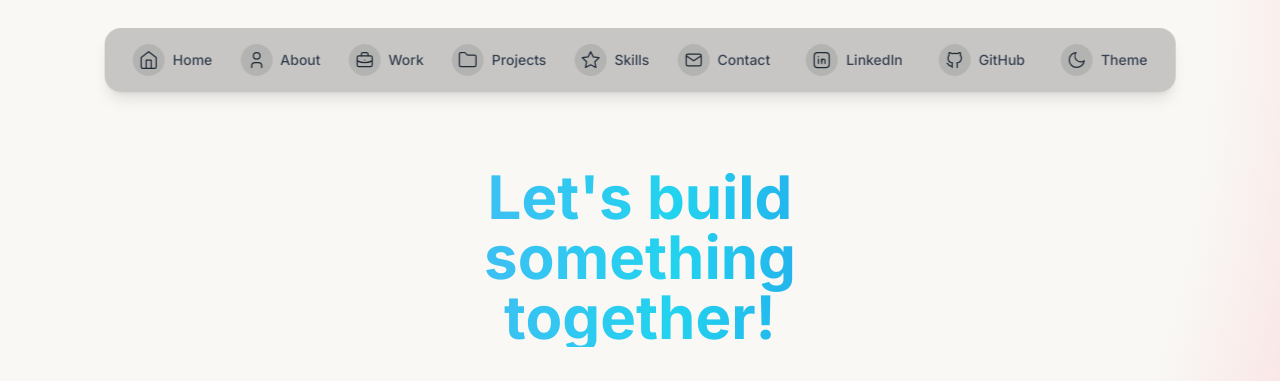
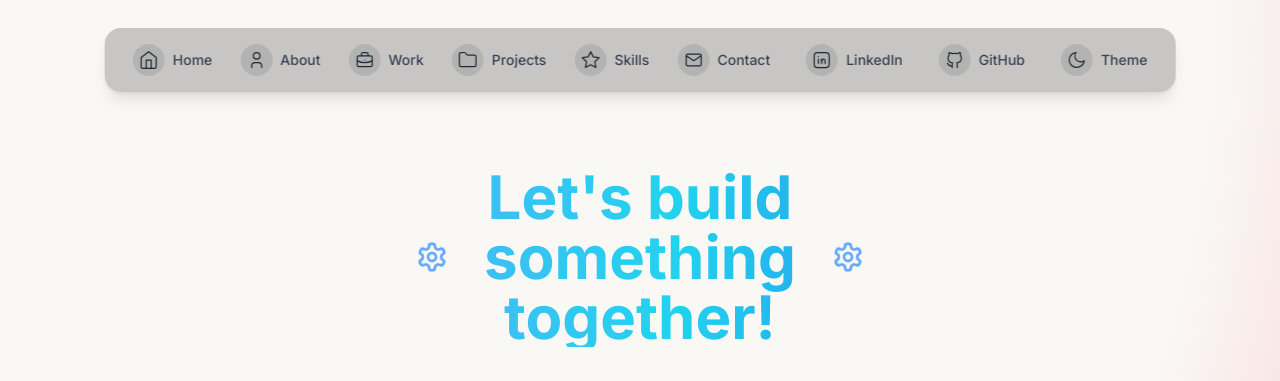
Before and after one commit to hpeshwanidev/harshpeshwani.com, a SvelteKit app: page /contact in a window 1280 px wide. Shown: the top 381 px of the page. Built offline with nearby package versions, Linux system fonts and the light colour scheme.

Commit message:
Interection in Contact Page

```diff
--- a/src/routes/contact/+page.svelte
+++ b/src/routes/contact/+page.svelte
@@ -12,9 +12,25 @@
 <!-- Main Content -->
 <div class="relative z-10 text-center px-6 sm:px-8 md:px-0 max-w-md w-full space-y-8 mx-auto flex flex-col justify-center items-center h-screen">
 	<!-- Animated Heading -->
-	<h1 class="text-4xl sm:text-5xl md:text-6xl font-bold text-center bg-clip-text text-transparent bg-gradient-to-r from-blue-400 via-cyan-400 to-blue-600 animate-gradient-x">
-		Let's build something together!
-	</h1>
+	<div class="relative flex items-center justify-center">
+		<!-- Rotating Settings Icon on the Left -->
+		<div class="absolute left-0 top-1/2 transform -translate-y-1/2">
+			<svg xmlns="http://www.w3.org/2000/svg" width="32" height="32" viewBox="0 0 24 24" fill="none" stroke="currentColor" stroke-width="2" stroke-linecap="round" stroke-linejoin="round" class="text-blue-400 animate-spin hover:text-cyan-400 transition-colors duration-300" style="animation-duration: 3s;">
+				<path d="M12.22 2h-.44a2 2 0 0 0-2 2v.18a2 2 0 0 1-1 1.73l-.43.25a2 2 0 0 1-2 0l-.15-.08a2 2 0 0 0-2.73.73l-.22.38a2 2 0 0 0 .73 2.73l.15.1a2 2 0 0 1 1 1.72v.51a2 2 0 0 1-1 1.74l-.15.09a2 2 0 0 0-.73 2.73l.22.38a2 2 0 0 0 2.73.73l.15-.08a2 2 0 0 1 2 0l.43.25a2 2 0 0 1 1 1.73V20a2 2 0 0 0 2 2h.44a2 2 0 0 0 2-2v-.18a2 2 0 0 1 1-1.73l.43-.25a2 2 0 0 1 2 0l.15.08a2 2 0 0 0 2.73-.73l.22-.39a2 2 0 0 0-.73-2.73l-.15-.08a2 2 0 0 1-1-1.74v-.5a2 2 0 0 1 1-1.74l.15-.09a2 2 0 0 0 .73-2.73l-.22-.38a2 2 0 0 0-2.73-.73l-.15.08a2 2 0 0 1-2 0l-.43-.25a2 2 0 0 1-1-1.73V4a2 2 0 0 0-2-2z"></path>
+				<circle cx="12" cy="12" r="3"></circle>
+			</svg>
+		</div>
+		<!-- Rotating Settings Icon on the Right -->
+		<div class="absolute right-0 top-1/2 transform -translate-y-1/2">
+			<svg xmlns="http://www.w3.org/2000/svg" width="32" height="32" viewBox="0 0 24 24" fill="none" stroke="currentColor" stroke-width="2" stroke-linecap="round" stroke-linejoin="round" class="text-blue-400 animate-spin hover:text-cyan-400 transition-colors duration-300" style="animation-duration: 3s;">
+				<path d="M12.22 2h-.44a2 2 0 0 0-2 2v.18a2 2 0 0 1-1 1.73l-.43.25a2 2 0 0 1-2 0l-.15-.08a2 2 0 0 0-2.73.73l-.22.38a2 2 0 0 0 .73 2.73l.15.1a2 2 0 0 1 1 1.72v.51a2 2 0 0 1-1 1.74l-.15.09a2 2 0 0 0-.73 2.73l.22.38a2 2 0 0 0 2.73.73l.15-.08a2 2 0 0 1 2 0l.43.25a2 2 0 0 1 1 1.73V20a2 2 0 0 0 2 2h.44a2 2 0 0 0 2-2v-.18a2 2 0 0 1 1-1.73l.43-.25a2 2 0 0 1 2 0l.15.08a2 2 0 0 0 2.73-.73l.22-.39a2 2 0 0 0-.73-2.73l-.15-.08a2 2 0 0 1-1-1.74v-.5a2 2 0 0 1 1-1.74l.15-.09a2 2 0 0 0 .73-2.73l-.22-.38a2 2 0 0 0-2.73-.73l-.15.08a2 2 0 0 1-2 0l-.43-.25a2 2 0 0 1-1-1.73V4a2 2 0 0 0-2-2z"></path>
+				<circle cx="12" cy="12" r="3"></circle>
+			</svg>
+		</div>
+		<h1 class="text-4xl sm:text-5xl md:text-6xl font-bold text-center bg-clip-text text-transparent bg-gradient-to-r from-blue-400 via-cyan-400 to-blue-600 animate-gradient-x">
+			Let's build something together!
+		</h1>
+	</div>
 
 	<!-- Name -->
 	<h2 class="text-3xl sm:text-4xl md:text-5xl font-bold text-center bg-clip-text text-transparent bg-gradient-to-b from-gray-800 to-gray-600 dark:from-neutral-200 dark:to-neutral-600 bg-opacity-50">
```
